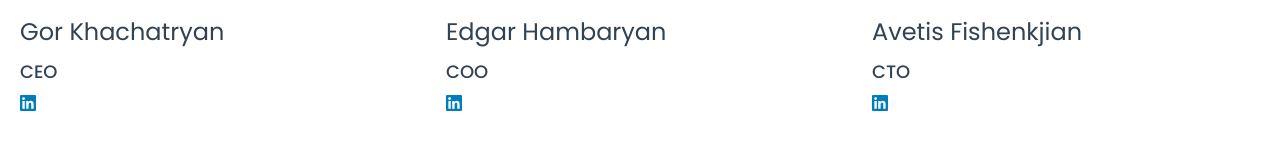
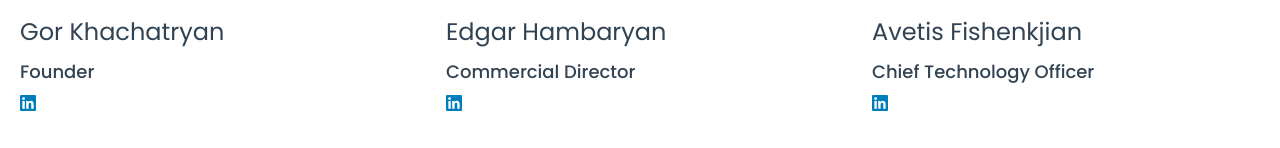
Before and after one commit to CLEVIT-Development/clevit-fe, a React (Vite) app: page / in a window 1280 px wide. Shown: the part 6962-7110 px from the top of the page. Built offline with nearby package versions, Linux system fonts and the light colour scheme.

Commit message:
FIX: About image size and home founders positions

```diff
--- a/src/assets/constants/projects.constants.ts
+++ b/src/assets/constants/projects.constants.ts
@@ -73,7 +73,7 @@ export const projectsConstants = [
     description:
       "As a full-service IT Managed Service Provider, Renegade Technology breaks conventions, delivering cutting-edge tech solutions to give your business a competitive edge. We developed their website emphasizing the importance of educating clients about evolving digital landscapes.",
     type: "Web Development",
-    duration: "10 months",
+    duration: "10 Months",
     country: "USA",
     link: "https://renegadetechnology.com/",
     icons: [
--- a/src/pages/about-us/TeamSection.tsx
+++ b/src/pages/about-us/TeamSection.tsx
@@ -20,7 +20,7 @@ const TeamSection = () => {
         fueled by a team of experts who craft next-generation solutions tailored to your specific
         needs. Focus on your core business, while Clevit handles the tech․
       </p>
-      <img src={TeamPhoto} alt="Team Picture" className="max-w-[1024px]" />
+      <img src={TeamPhoto} alt="Team Picture" className="xl:max-w-[1024px] desktop:max-w-[768px]" />
       <Button onClick={redirectToCalendly} prefix={<Messages />}>
         Let's Talk
       </Button>
--- a/src/pages/home/AboutSection.tsx
+++ b/src/pages/home/AboutSection.tsx
@@ -22,7 +22,7 @@ const persons: Person[] = [
     image: GorPhoto,
     name: "Gor",
     surname: "Khachatryan",
-    position: "CEO",
+    position: "Founder",
     icon: <LinkedinIcon className="fill-[#007EBB] desktop:w-4 w-3" />,
     iconUrl: "https://www.linkedin.com/in/gor-khachatryan/",
   },
@@ -30,7 +30,7 @@ const persons: Person[] = [
     image: EdoPhoto,
     name: "Edgar",
     surname: "Hambaryan",
-    position: "COO",
+    position: "Commercial Director",
     icon: <LinkedinIcon className="fill-[#007EBB] desktop:w-4 w-3" />,
     iconUrl: "https://www.linkedin.com/in/edgar-hambaryan/",
   },
@@ -38,7 +38,7 @@ const persons: Person[] = [
     image: AvoPhoto,
     name: "Avetis",
     surname: "Fishenkjian",
-    position: "CTO",
+    position: "Chief Technology Officer",
     iconUrl: "https://www.linkedin.com/in/avo-fishenkjian/",
     icon: <LinkedinIcon className="fill-[#007EBB] desktop:w-4 w-3" />,
   },
```
